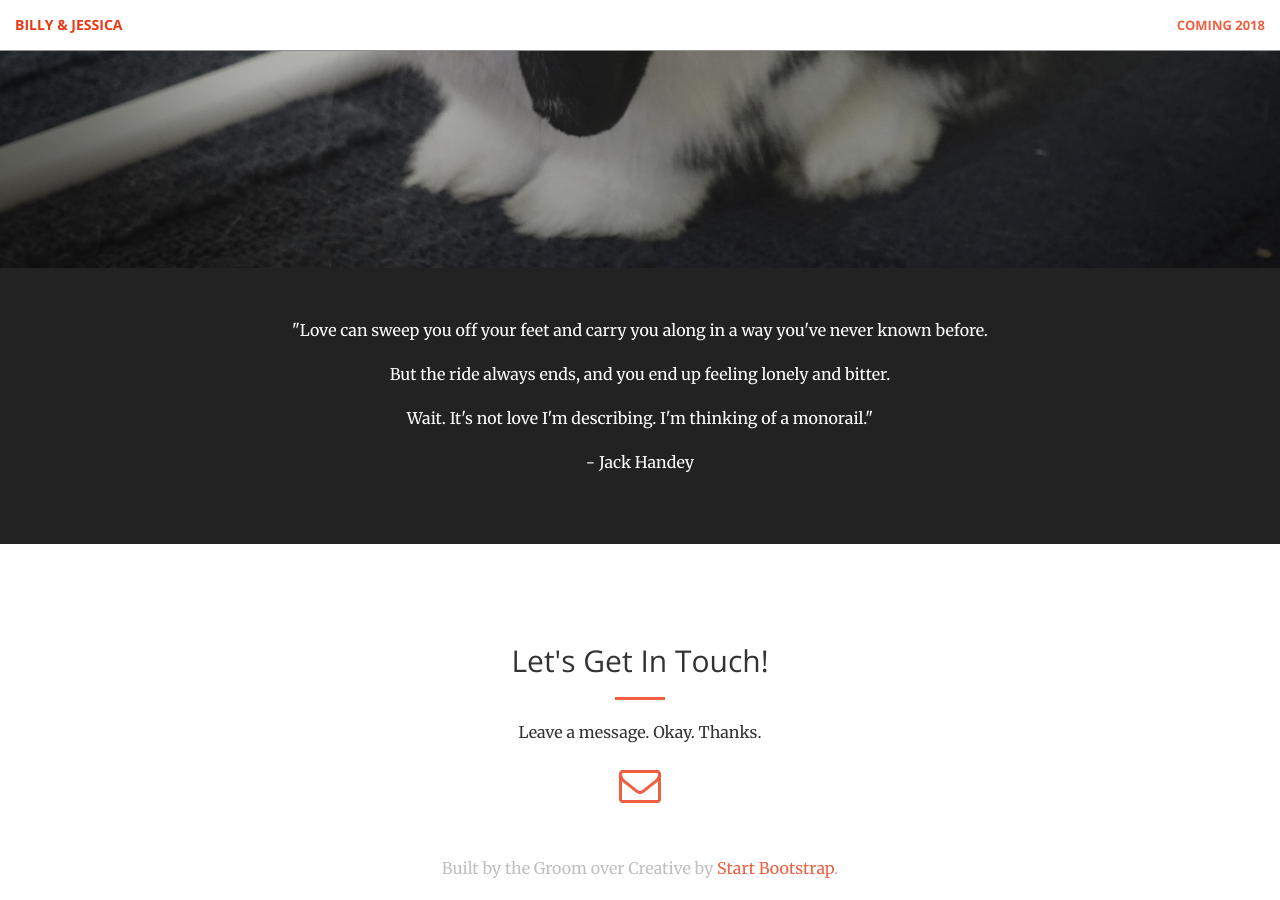
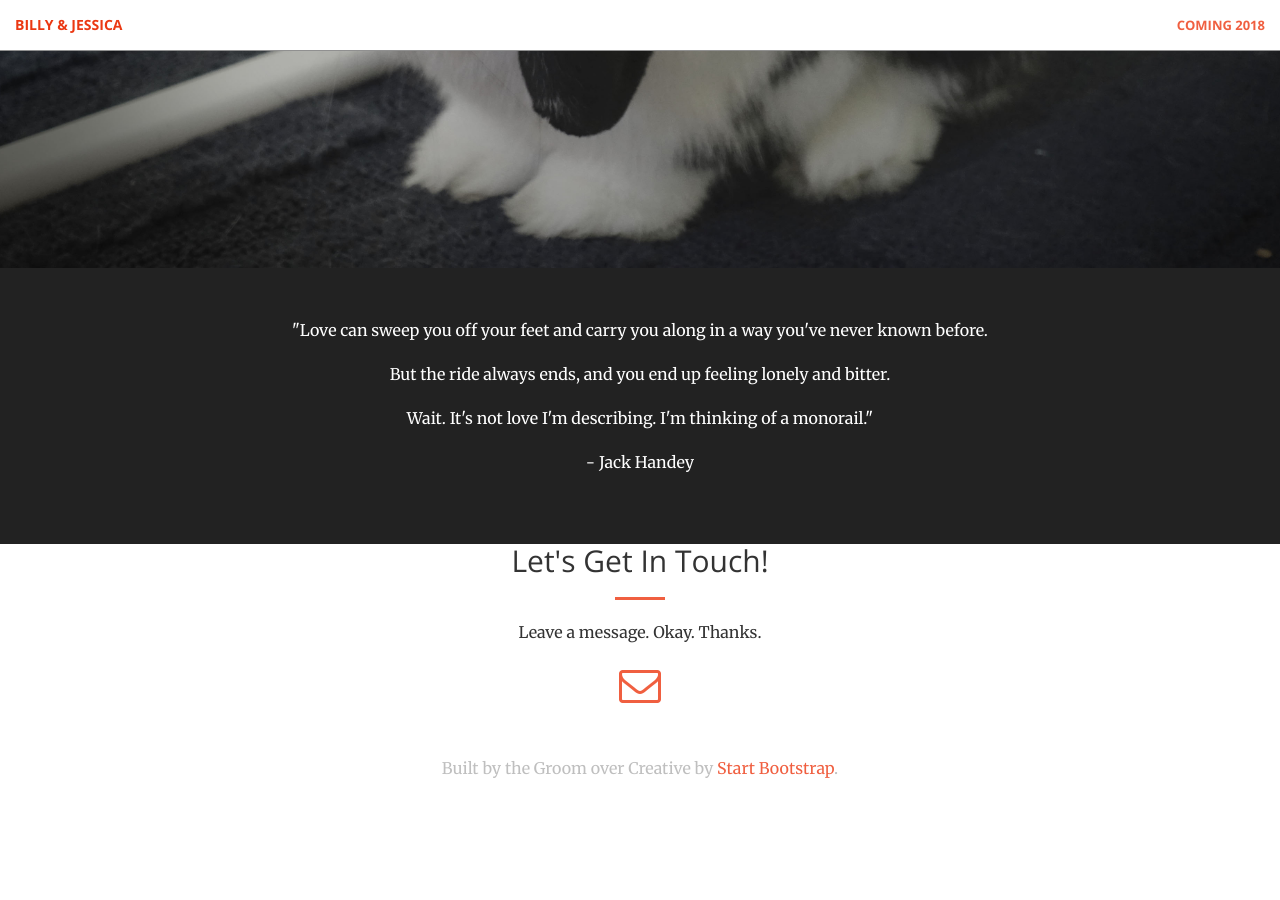
Before and after one commit to notbleh/wed-website, a Jekyll site: the page built from index.html, in a window 1280 px wide and 900 px high, scrolled down 632 px. Built offline with Jekyll 4.4.1, drawn with Linux system fonts in a browser that asks for light colours; after the commit the page ends 1432 px from its top, so only the background shows below that.

Commit message:
Update _base.scss

```diff
--- a/_sass/_base.scss
+++ b/_sass/_base.scss
@@ -44,7 +44,6 @@ p {
 
 .bg-primary {
     background-color: $theme-primary;
-    padding: 100px 0;
 }
 
 .bg-dark {
@@ -57,8 +56,7 @@ p {
 }
 
 section {
-    padding-top: 100px;
-    padding-bottom: 0px;
+    padding-top: 100px 0;
 }
 
 .rsvp {
```
